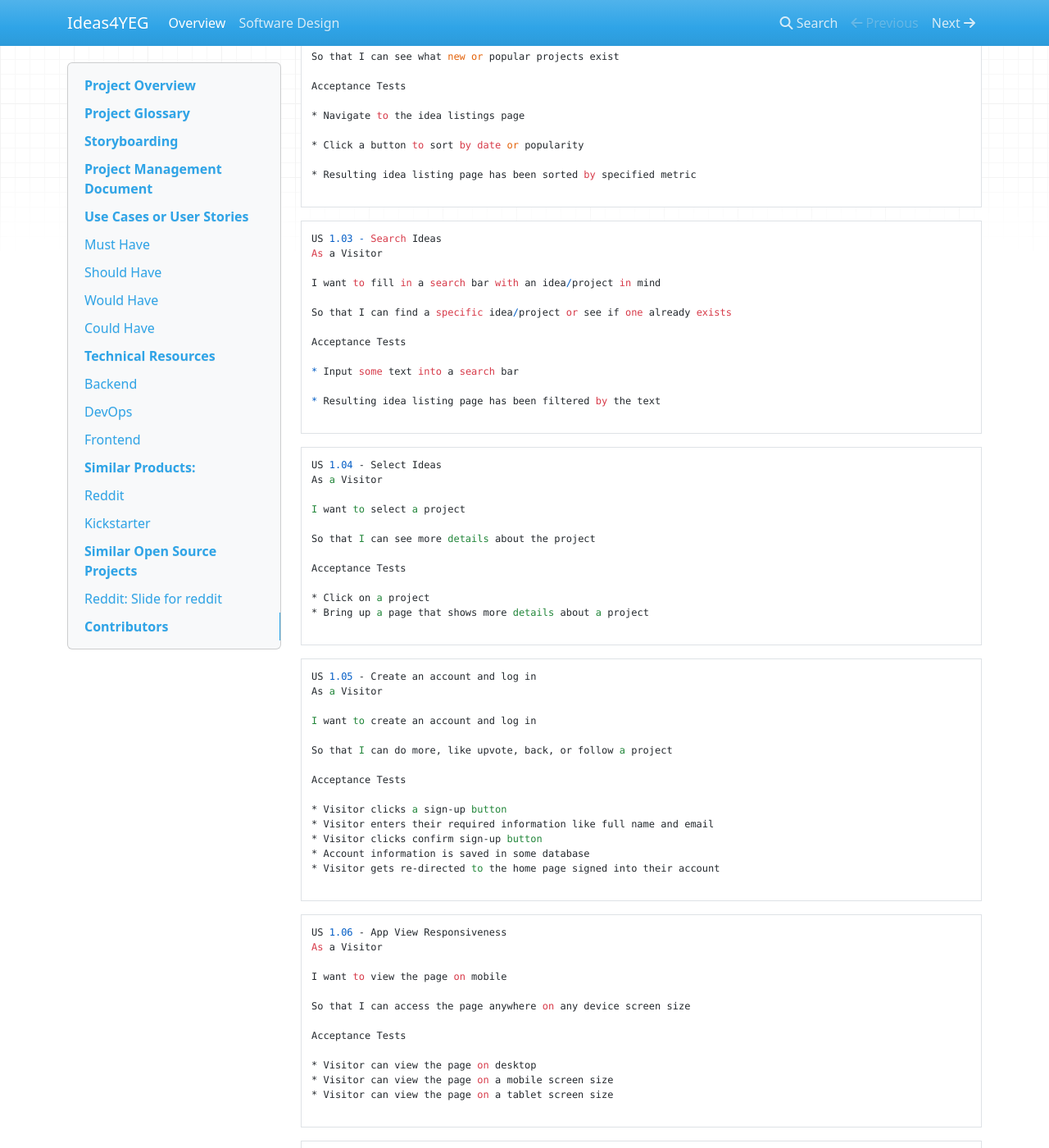
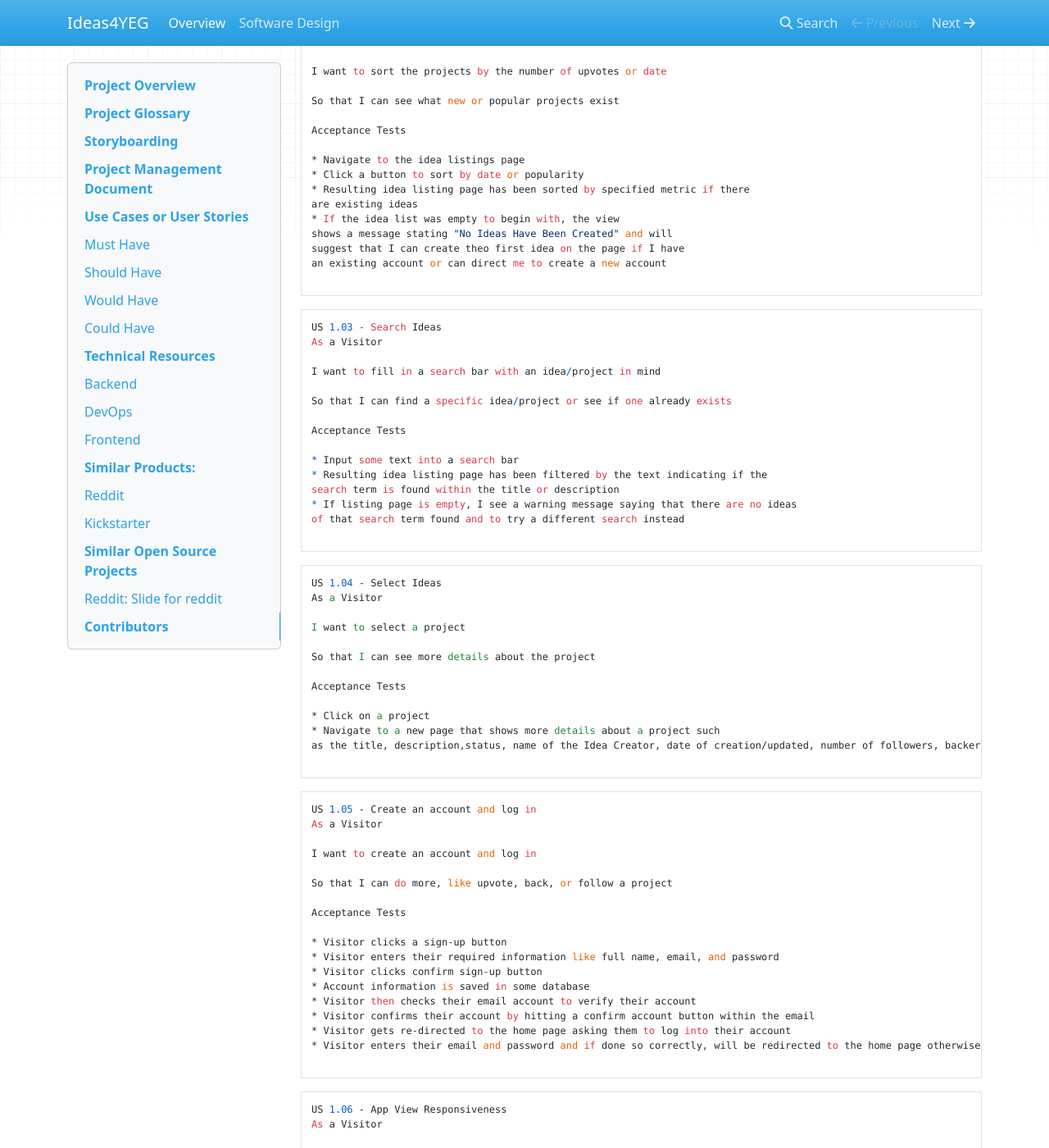
Before and after one commit to UAlberta-CMPUT401/Ideas-for-YEG, an MkDocs documentation site: the page built from docs/index.md, in a window 1280 px wide and 1400 px high, scrolled down 2599 px. Shown: the whole window at 82% size. Built offline with MkDocs 1.6.1, drawn with Linux system fonts in a browser that asks for light colours; nearby versions of some CDN libraries; some of the changed text lies outside the part shown.

Commit message:
Edit acceptance tests for user stories to add more edge cases and details
Add site folder to git ignore and add initial pull request template

````diff
--- a/docs/index.md
+++ b/docs/index.md
@@ -87,8 +87,11 @@ So that I can see what ideas/projects exist for my community
 Acceptance Tests
 
 * Navigate to the web page
-
-* See a listing of ideas that I can scroll through
+* If there is at least one idea on the page, I can view a listing of ideas that I can scroll through
+* If there are no existing ideas, I can view a page that
+shows a message stating "No Ideas Have Been Created" and will
+suggest that I can create the first idea on the page if I have
+an existing account or can direct me to create a new account
 
 ```
 
@@ -104,10 +107,13 @@ So that I can see what new or popular projects exist
 Acceptance Tests
 
 * Navigate to the idea listings page
-
 * Click a button to sort by date or popularity
-
-* Resulting idea listing page has been sorted by specified metric
+* Resulting idea listing page has been sorted by specified metric if there
+are existing ideas
+* If the idea list was empty to begin with, the view
+shows a message stating "No Ideas Have Been Created" and will
+suggest that I can create theo first idea on the page if I have
+an existing account or can direct me to create a new account
 
 ```
 
@@ -123,8 +129,10 @@ So that I can find a specific idea/project or see if one already exists
 Acceptance Tests
 
 * Input some text into a search bar
-
-* Resulting idea listing page has been filtered by the text
+* Resulting idea listing page has been filtered by the text indicating if the
+search term is found within the title or description
+* If listing page is empty, I see a warning message saying that there are no ideas
+of that search term found and to try a different search instead
 
 ```
 
@@ -140,7 +148,8 @@ So that I can see more details about the project
 Acceptance Tests
 
 * Click on a project
-* Bring up a page that shows more details about a project
+* Navigate to a new page that shows more details about a project such
+as the title, description,status, name of the Idea Creator, date of creation/updated, number of followers, backers, volunteers, and upvotes, and how much of honorarium is provided
 
 ```
 
@@ -156,10 +165,13 @@ So that I can do more, like upvote, back, or follow a project
 Acceptance Tests
 
 * Visitor clicks a sign-up button
-* Visitor enters their required information like full name and email
+* Visitor enters their required information like full name, email, and password
 * Visitor clicks confirm sign-up button
 * Account information is saved in some database
-* Visitor gets re-directed to the home page signed into their account
+* Visitor then checks their email account to verify their account
+* Visitor confirms their account by hitting a confirm account button within the email
+* Visitor gets re-directed to the home page asking them to log into their account
+* Visitor enters their email and password and if done so correctly, will be redirected to the home page otherwise they will get an error message to try entering their info again
 
 ```
 
@@ -209,6 +221,8 @@ Acceptance Tests
 
 * Click on a "follow for notifications" button on the project details page
 * User sees a successful message on screen that they are now successfully following the project
+* Number of followers metric gets incremented by one for the project
+* For any new idea updates, the user will get a notification on the webpage via the navigation bar where they can select the notification to read more about the update
 
 ```
 
@@ -225,6 +239,7 @@ Acceptance Tests
 
 * Click on a volunteer button on the project details page
 * Idea Creator gets notified of new volunteer and sends out email for more info on volunteering
+* Number of volunteers metric gets incremented by one for the project
 
 ```
 
@@ -240,8 +255,10 @@ So that I can support a project I agree with financially
 Acceptance Tests
 
 * Click on a donate button on the project details page
-* User gets redirected to a 3rd party site like Paypal, Stripe etc. to enter their info and complete the transaction
-* Project detail's backer and money donated info gets updated
+* User gets redirected to a 3rd party site like Paypal to enter their payment information securely
+* Project's backer count metric gets updated
+* Project's number of money donated metric gets updated
+* Idea Creator gets notification that someone has donated money to specified idea
 
 ```
 
@@ -257,6 +274,8 @@ So that I can ask questions or help support it in some other way
 Acceptance Tests
 
 * User views the idea creator's email on the project details page
+* User can send an email with the idea creator's email
+* Idea Creator receives an email from the user and can reply back to it
 ```
 
 <a name="create-idea"></a>
@@ -272,7 +291,9 @@ Acceptance Tests
 
 * User clicks on a "Create Idea" button
 * User fills out info such as title, description, and status of the project
-* User sees a message saying that the idea has been successfully created
+* User sees a message saying that the idea has been successfully created given the information input in the previous step
+* Idea starts off with 0 upvotes, backers, volunteers, honorarium notes, updates
+* Idea listings page gets updated to show the idea for the given location
 ```
 
 <a name="email-digest"></a>
@@ -317,9 +338,9 @@ So that followers and volunteers will be notified of any updates
 
 Acceptance Tests
 
-* Idea Creator clicks on "add new project message" button on their idea page
-* Idea Creator enters input for their message
-* Followers and volunteers get a new notification on the website regarding the new message
+* Idea Creator clicks on "add new project message" button on their idea page if there is at least one or more followers and volunteers otherwise the button is disabled
+* Idea Creator enters text input for their message
+* Followers and volunteers get a new notification on the website regarding the new message to check out
 ```
 
 <a name="email-updates"></a>
@@ -333,9 +354,11 @@ So that followers and volunteers will be notified of any updates
 
 Acceptance Tests
 
-* Idea Creator clicks on "send email update" button on their project page
-* Idea Creator types in input
-* Website sends an email given previous input
+* Idea Creator clicks on "send email update" button on their project page if
+there is at least one or more followers and volunteers otherwise the button is disabled
+* Idea Creator types in text input
+* Website sends an email given this text input
+* All followers and volunteers associated with the idea can view the email
 ```
 
 <a name="update-project"></a>
@@ -349,9 +372,10 @@ So that everyone can see updated details about the project
 
 Acceptance Tests
 
-* Idea Creator clicks on "update idea" on their project page
-* Idea Creator enters input to change all of some of the fields such as title, description, status
-* Idea page gets updated
+* Idea Creator clicks on "update idea" button on their project page
+* Idea Creator enters input to change all or some of the fields such as title, description, status
+* Idea page gets updated with the changed info
+* If user decides to cancel updating the idea, the resulting idea page will reflect no changes
 ```
 
 <a name="add-idea-admin"></a>
@@ -365,9 +389,11 @@ So that I get more support to help maintain the page with others
 
 Acceptance Tests
 
-* Idea Creator navigates to idea settings page
-* Idea Creator can then add one or more users to be idea admins
+* Idea Creator navigates to the idea settings page
+* Idea Creator can then add one or more users to be idea admins if there are other users in the system besides themselves
+* New Idea Admins are notified that they have been added as admins to specified idea
 * Idea Admins can do everything an Idea Creator can but not add new admins
+* If there are no other users, Idea Creator will be shown with an empty menu stating that there is no one to select from and can try again when there are more registered users
 ```
 
 <a name="new-location"></a>
@@ -382,8 +408,8 @@ So that I can manage new ideas in a different location page
 Acceptance Tests
 
 * Location admin clicks on a "new location" button
-* Enters the city the page is for and the new route name
-* Home page is updated to add the new location and a new page is spun up for it
+* Enters the city location the page is for and the new route name if it does not exist otherwise an error message is shown stating that a different location name and/or route name must be used
+* Home page is updated to add the new location and a new page is spun up for it with a default splash screen indicating the location name
 ```
 
 <a name="edit-location"></a>
@@ -398,7 +424,10 @@ So that I can add or remove ideas, and update content on a specific location pag
 Acceptance Tests
 
 * Location admin navigates to a location settings page
-* Admin changes the content of the page
+* Location admin changes the content of the location page
+by either adding new ideas, removing ideas if ideas exist, and/or updating general content of the page
+* Resulting pages are updated successfully
+* If the operation is cancelled, no changes are reflected
 ```
 
 <a name="edit-website"></a>
@@ -412,8 +441,11 @@ So that I can add a FAQ, About, and Splash pages
 
 Acceptance Tests
 
-* Site or Location admin navigates to an idea admin's settings page
-* Admin can edit the content of a specific page
+* Site or Location admin navigates to a site/location admin's settings page
+* Admin can edit, add, or delete the content of a specific page such as FAQ,
+Contact Site/Location Owners, About, and Splash pages
+* Resulting pages are updated, deleted, or added successfully
+* If the operation is cancelled, no changes are reflected
 ```
 
 <a name="add-location-admin"></a>
@@ -427,9 +459,10 @@ So that I can allow other admins to delegate their own location pages
 
 Acceptance Tests
 
-* Site admin navigates to an idea admin's settings page
-* Site admin can add new users to be location admins
-* Location admin can now edit the content of their location page but not the site
+* Site admin navigates to an site admin's settings page
+* Site admin can add new users to be location admins if there are registered users in the system
+* Location admins can now edit the content of their location page but not the site
+* If there are no other users, Site admin will be shown with an empty menu stating that there is no one to select from and can try again when there are more registered users
 ```
 
 <a name="must-have"></a>
@@ -471,8 +504,7 @@ Acceptance Tests
 * [Express (Node.js)](https://expressjs.com/)
 * [MongoDB](https://www.mongodb.com/)
 * [Strapi](https://strapi.io/)
-* [Mailchimp](https://mailchimp.com/)
-* [Stripe](https://stripe.com/)
+* [Send Grid](https://sendgrid.com/)
 * [Paypal](https://developer.paypal.com/)
 
 ## DevOps
````
Also changed, not shown: other parts of docs/index.md (+4 -3 lines), .github/pull_request_template.md (added), 1 other file.
